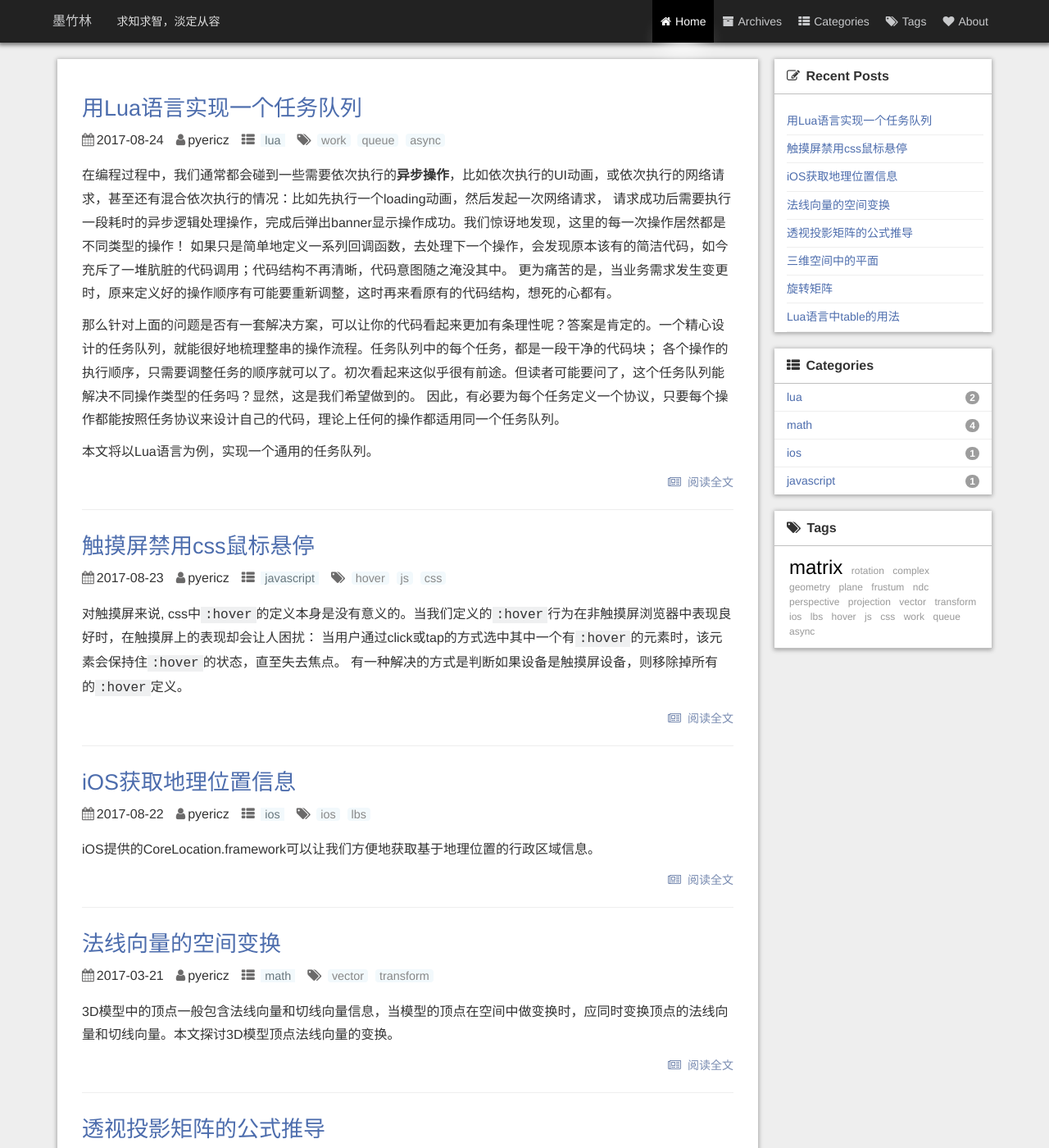
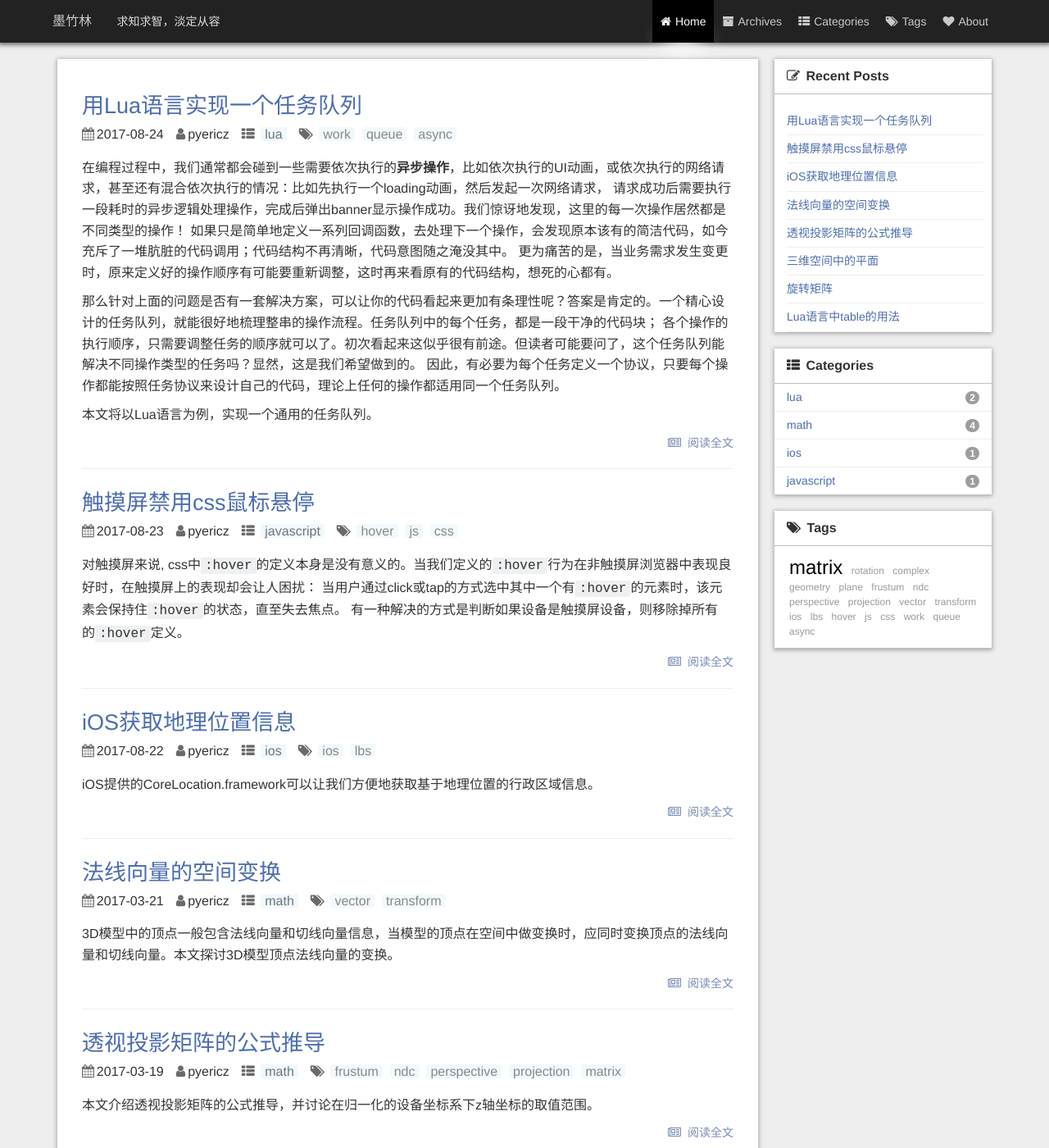
Before and after one commit to pyericz/blog, a Jekyll site: the page built from index.html, in a window 1280 px wide and 1400 px high. Shown: the whole window at 82% size. Built offline with Jekyll 4.4.1, drawn with Linux system fonts in a browser that asks for light colours; the list of posts is cut into pages by our own code; comment, search, counter and statistics services are not loaded.

Commit message:
update theme

```diff
--- a/_sass/_page.scss
+++ b/_sass/_page.scss
@@ -33,7 +33,6 @@
                 color: #6a6b6b;
             }
             li {
-                line-height: 1.8;
                 color: #888888;
                 time {
                     display: inline-block;
@@ -59,7 +58,6 @@
                         padding: 0 5px;
                         background-color: #f2f9fc;
                         color: #68777d;
-                        font-size: 90%;
                         transition: 0.3s ease;
                         &:hover {
                             color:deepPink;
@@ -75,7 +73,6 @@
                         background-color: #f2f9fc;
                         border-radius: 4px;
                         color: #888;
-                        font-size: 90%;
                         transition: 0.3s ease;
                         &:hover {
                             color:deepPink;
```
